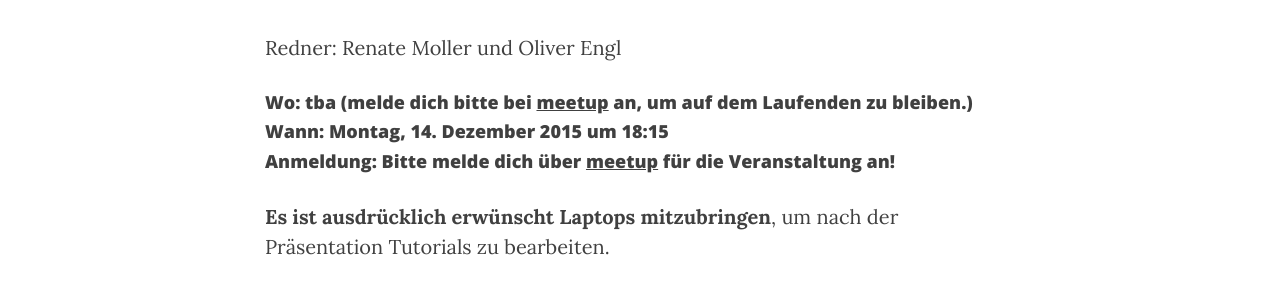
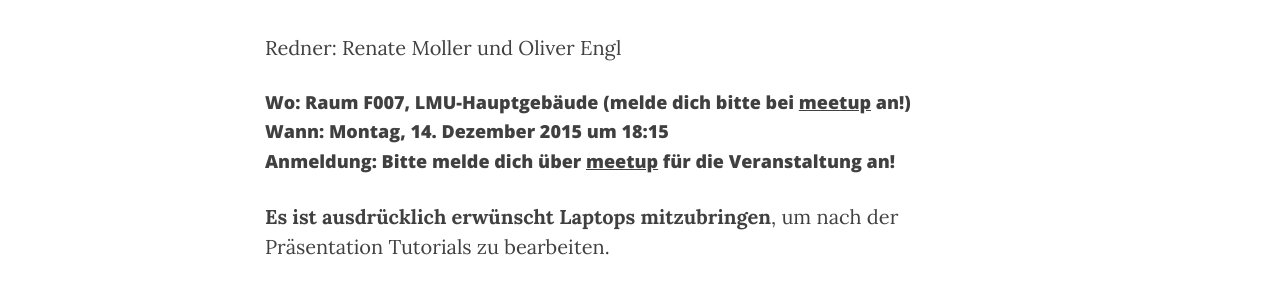
Before and after one commit to lmu-applied-r/lmu-applied-r.github.io, a Jekyll site: the page built from _posts/2015-12-14-shiny.markdown, in a window 1280 px wide. Shown: the part 1041-1326 px from the top of the page. Built offline with Jekyll 4.4.1, drawn with Linux system fonts in a browser that asks for light colours; nearby versions of some CDN libraries.

Commit message:
update shiny event: location

```diff
--- a/_posts/2015-12-14-shiny.markdown
+++ b/_posts/2015-12-14-shiny.markdown
@@ -20,7 +20,7 @@ Applied R Dezember-Edition:
 
 Redner: Renate Moller und Oliver Engl
 
-#### Wo: tba (melde dich bitte bei [<u>meetup</u>](http://www.meetup.com/Applied-R-Munich/events/226912554/) an, um auf dem Laufenden zu bleiben.)
+#### Wo: Raum F007, LMU-Hauptgebäude (melde dich bitte bei [<u>meetup</u>](http://www.meetup.com/Applied-R-Munich/events/226912554/) an!)
 <!---
 Geschwister-Scholl-Platz 1, <u>Raum A016</u>, [LMU Hauptgebäude](https://www.google.de/maps/place/Universit%C3%A4t/@48.1508519,11.5795045,18z/data=!4m6!1m3!3m2!1s0x479e7594f75ef01b:0x308116d8f587d11f!2sJuristische+Fakult%C3%A4t+der+Ludwig-Maximilians-Universit%C3%A4t!3m1!1s0x479e7594b0916b35:0x1db87fcdefd8f09e)
 --->
```
